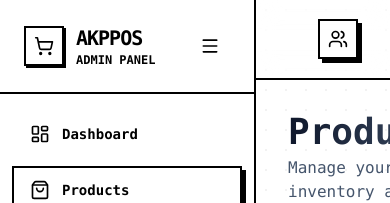
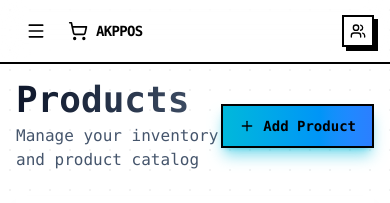
Before and after one commit to AKPAING3147/AKPPOS, a Next.js app: page /admin/products in a window 390 px wide. Shown: the top 203 px of the page. Built offline with nearby package versions, Linux system fonts and the light colour scheme; no server answers.

Commit message:
feat: improve mobile responsiveness with overlay sidebar, responsive topbar, and adaptive layouts

```diff
--- a/src/app/admin/layout.tsx
+++ b/src/app/admin/layout.tsx
@@ -2,10 +2,10 @@
 
 import { usePathname, useRouter } from 'next/navigation';
 import Link from 'next/link';
-import { LayoutDashboard, ShoppingBag, ShoppingCart, LogOut, Menu, Settings, Users } from 'lucide-react';
+import { LayoutDashboard, ShoppingBag, ShoppingCart, LogOut, Menu, Settings, Users, X } from 'lucide-react';
 import { cn } from '@/lib/utils';
 import { Button } from '@/components/ui/button';
-import { useState } from 'react';
+import { useState, useEffect } from 'react';
 import { useLanguage } from '@/context/LanguageContext';
 import LanguageSwitcher from '@/components/LanguageSwitcher';
 import { ModeToggle } from '@/components/mode-toggle';
@@ -15,7 +15,30 @@ export default function AdminLayout({ children }: { children: React.ReactNode })
     const router = useRouter();
     const pathname = usePathname();
     const [sidebarOpen, setSidebarOpen] = useState(true);
+    const [isMobile, setIsMobile] = useState(false);
     const { t } = useLanguage();
+
+    // Detect mobile and auto-close sidebar
+    useEffect(() => {
+        const checkMobile = () => {
+            const mobile = window.innerWidth < 768;
+            setIsMobile(mobile);
+            if (mobile) {
+                setSidebarOpen(false);
+            }
+        };
+
+        checkMobile();
+        window.addEventListener('resize', checkMobile);
+        return () => window.removeEventListener('resize', checkMobile);
+    }, []);
+
+    // Close mobile sidebar when route changes
+    useEffect(() => {
+        if (isMobile) {
+            setSidebarOpen(false);
+        }
+    }, [pathname, isMobile]);
 
     const navItems = [
         { name: t('dashboard'), href: '/admin', icon: LayoutDashboard },
@@ -31,13 +54,26 @@ export default function AdminLayout({ children }: { children: React.ReactNode })
     };
 
     return (
-        <div className="flex h-screen bg-background font-mono text-foreground">
+        <div className="flex h-screen bg-background font-mono text-foreground overflow-hidden">
+            {/* Mobile Overlay */}
+            {isMobile && sidebarOpen && (
+                <div
+                    className="fixed inset-0 bg-black/50 backdrop-blur-sm z-40"
+                    onClick={() => setSidebarOpen(false)}
+                />
+            )}
+
             {/* Sidebar */}
             <aside className={cn(
-                "bg-background border-r-2 border-border flex flex-col transition-all duration-0 z-10",
-                sidebarOpen ? "w-64" : "w-20"
+                "bg-background border-r-2 border-border flex flex-col transition-all duration-300 z-50",
+                isMobile
+                    ? cn(
+                        "fixed inset-y-0 left-0 w-64",
+                        sidebarOpen ? "translate-x-0" : "-translate-x-full"
+                    )
+                    : cn(sidebarOpen ? "w-64" : "w-20")
             )}>
-                <div className="p-6 border-b-2 border-border">
+                <div className="p-4 md:p-6 border-b-2 border-border">
                     <div className="flex items-center justify-between">
                         {sidebarOpen && (
                             <div className="flex items-center gap-3">
@@ -56,12 +92,16 @@ export default function AdminLayout({ children }: { children: React.ReactNode })
                             onClick={() => setSidebarOpen(!sidebarOpen)}
                             className="p-2 hover:bg-accent border-2 border-transparent hover:border-border transition-all duration-0"
                         >
-                            <Menu className="w-5 h-5" />
+                            {isMobile && sidebarOpen ? (
+                                <X className="w-5 h-5" />
+                            ) : (
+                                <Menu className="w-5 h-5" />
+                            )}
                         </button>
                     </div>
                 </div>
 
-                <nav className="flex-1 px-3 py-4 space-y-2">
+                <nav className="flex-1 px-3 py-4 space-y-2 overflow-y-auto">
                     {navItems.map((item) => {
                         const isActive = pathname === item.href;
                         return (
@@ -73,28 +113,34 @@ export default function AdminLayout({ children }: { children: React.ReactNode })
                                     isActive
                                         ? "bg-primary text-primary-foreground border-border shadow-[4px_4px_0px_0px_rgba(var(--shadow),1)]"
                                         : "text-foreground border-transparent hover:border-border hover:bg-accent hover:shadow-[4px_4px_0px_0px_rgba(var(--shadow),1)] hover:-translate-y-1",
-                                    !sidebarOpen && "justify-center px-2"
+                                    !sidebarOpen && !isMobile && "justify-center px-2"
                                 )}
                             >
                                 <item.icon className="w-5 h-5 flex-shrink-0" />
-                                {sidebarOpen && <span>{item.name}</span>}
+                                {(sidebarOpen || isMobile) && <span>{item.name}</span>}
                             </Link>
                         );
                     })}
                 </nav>
 
                 <div className="p-3 border-t-2 border-border space-y-2">
-                    <div className="flex gap-2 justify-between items-center">
+                    <div className={cn(
+                        "flex gap-2 items-center",
+                        sidebarOpen || isMobile ? "justify-between" : "flex-col"
+                    )}>
                         <LanguageSwitcher />
                         <ModeToggle />
                     </div>
                     <Button
                         variant="ghost"
-                        className={cn("w-full gap-3 hover:bg-red-50 hover:text-red-600 border-2 border-transparent hover:border-red-600", !sidebarOpen && "justify-center")}
+                        className={cn(
+                            "w-full gap-3 hover:bg-red-50 hover:text-red-600 border-2 border-transparent hover:border-red-600",
+                            !sidebarOpen && !isMobile && "justify-center"
+                        )}
                         onClick={handleLogout}
                     >
                         <LogOut className="w-5 h-5 shrink-0" />
-                        {sidebarOpen && t('logout')}
+                        {(sidebarOpen || isMobile) && t('logout')}
                     </Button>
                 </div>
             </aside>
@@ -107,31 +153,42 @@ export default function AdminLayout({ children }: { children: React.ReactNode })
                 </div>
 
                 {/* Top Bar */}
-                <header className="h-20 border-b-2 border-border bg-background/50 backdrop-blur-md flex items-center justify-between px-8 relative z-20">
-                    <div className="flex items-center gap-4">
-                        {!sidebarOpen && (
-                            <div className="flex items-center gap-2 md:hidden">
-                                <ShoppingCart className="w-6 h-6 text-primary" />
-                                <span className="font-black uppercase tracking-tighter">AKPPOS</span>
+                <header className="h-16 md:h-20 border-b-2 border-border bg-background/50 backdrop-blur-md flex items-center justify-between px-4 md:px-8 relative z-20">
+                    <div className="flex items-center gap-3 md:gap-4">
+                        {/* Mobile Menu Button */}
+                        <button
+                            onClick={() => setSidebarOpen(true)}
+                            className="md:hidden p-2 hover:bg-accent border-2 border-transparent hover:border-border transition-all"
+                        >
+                            <Menu className="w-5 h-5" />
+                        </button>
+
+                        {/* Mobile Logo (when sidebar closed) */}
+                        {isMobile && !sidebarOpen && (
+                            <div className="flex items-center gap-2">
+                                <ShoppingCart className="w-5 h-5 text-primary" />
+                                <span className="font-black uppercase tracking-tighter text-sm">AKPPOS</span>
                             </div>
                         )}
-                        <h2 className="text-xl font-black uppercase tracking-tight hidden md:block">
+
+                        {/* Page Title */}
+                        <h2 className="text-base md:text-xl font-black uppercase tracking-tight hidden sm:block">
                             {pathname.split('/').pop() || 'Dashboard'}
                         </h2>
                     </div>
 
-                    <div className="flex items-center gap-4">
-                        <div className="hidden sm:flex flex-col items-end">
+                    <div className="flex items-center gap-2 md:gap-4">
+                        <div className="hidden lg:flex flex-col items-end">
                             <span className="text-sm font-black uppercase tracking-tight">System Operator</span>
                             <span className="text-[10px] font-bold text-muted-foreground uppercase">Terminal_01 // Active</span>
                         </div>
-                        <div className="w-10 h-10 border-2 border-border bg-card flex items-center justify-center shadow-[4px_4px_0px_0px_rgba(var(--shadow),1)]">
-                            <Users className="w-5 h-5" />
+                        <div className="w-8 h-8 md:w-10 md:h-10 border-2 border-border bg-card flex items-center justify-center shadow-[4px_4px_0px_0px_rgba(var(--shadow),1)]">
+                            <Users className="w-4 h-4 md:w-5 md:h-5" />
                         </div>
                     </div>
                 </header>
 
-                <div className="flex-1 overflow-auto p-8 relative z-10">
+                <div className="flex-1 overflow-auto p-4 md:p-8 relative z-10">
                     {children}
                 </div>
             </main>
```
